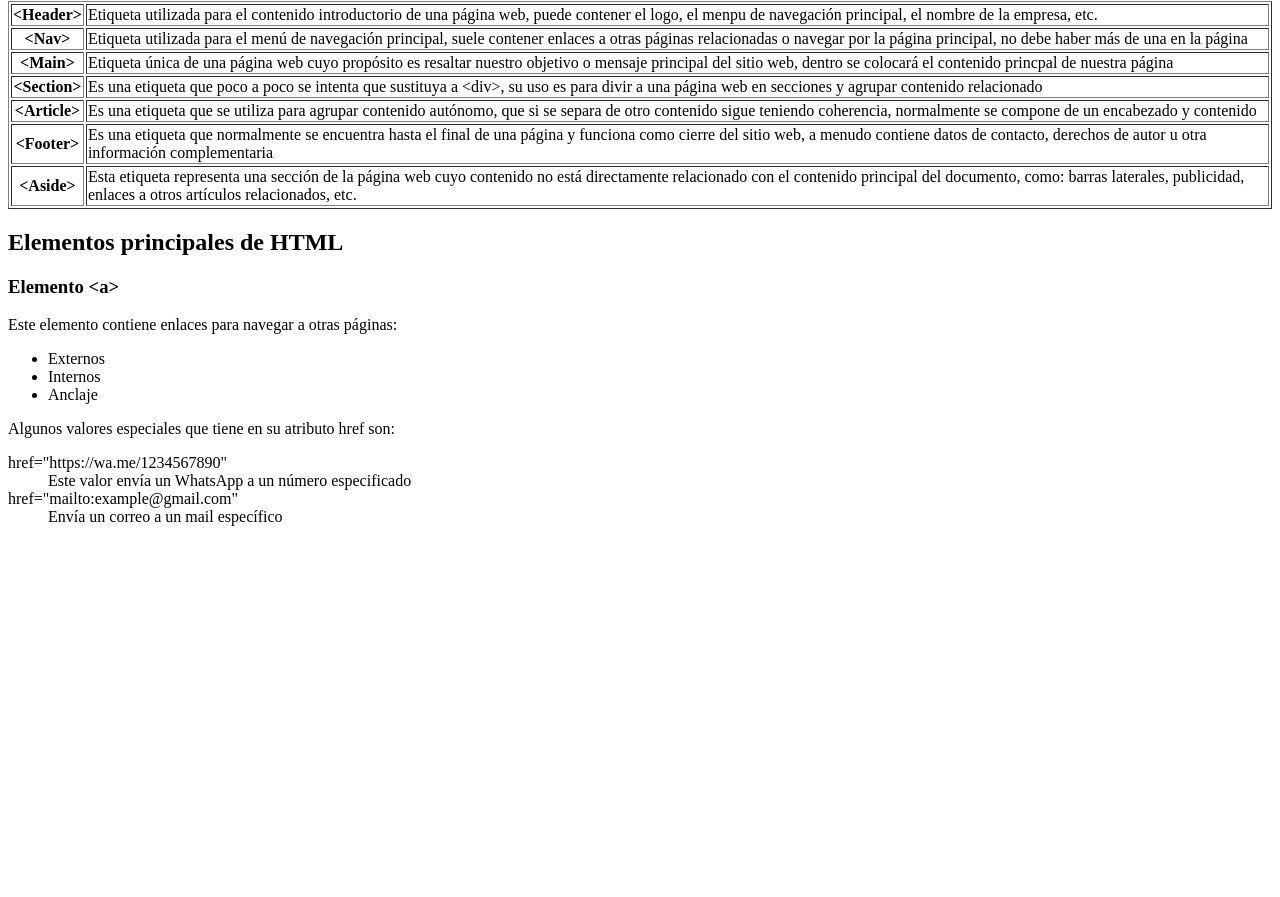
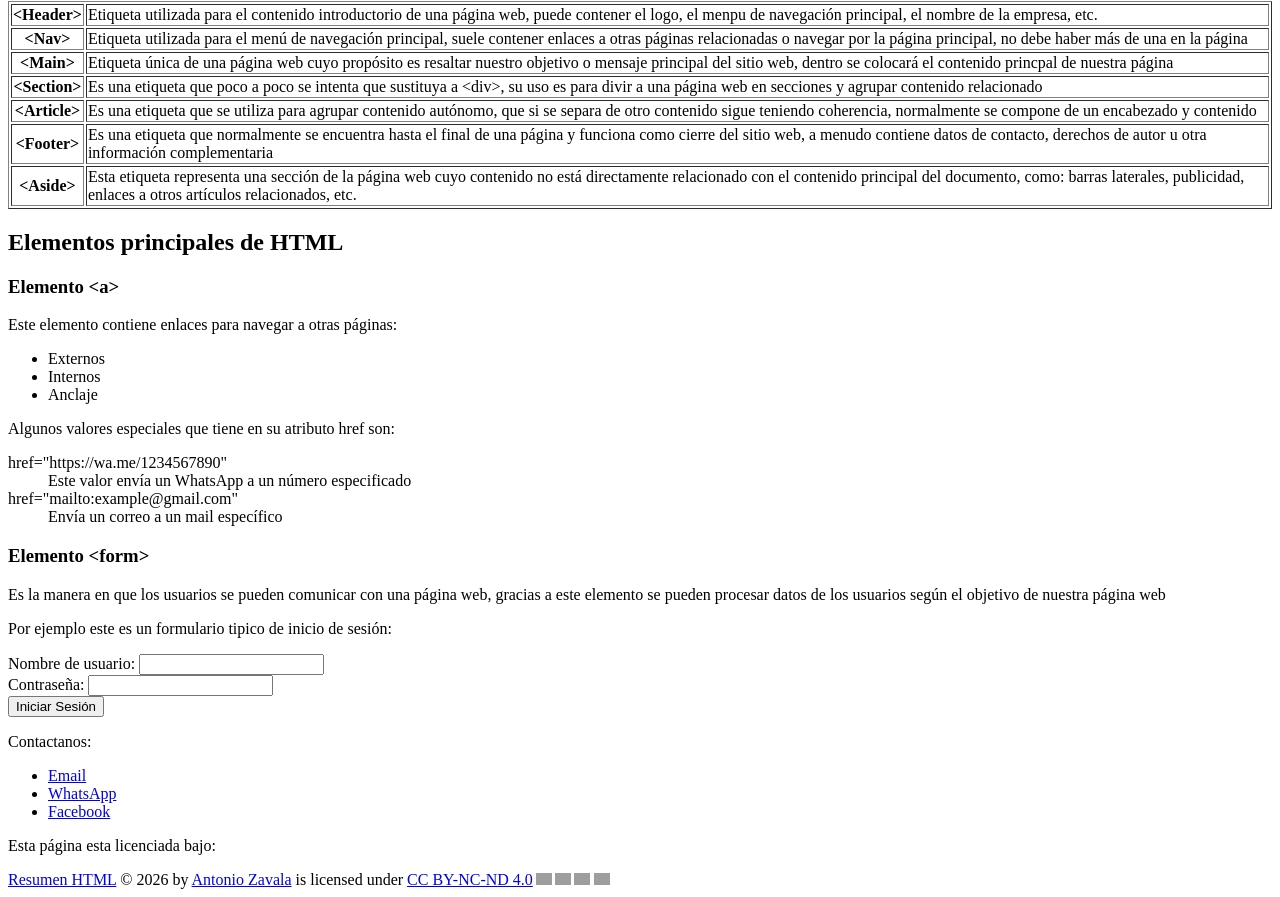
Before and after one commit to Antoniozvl/ProgramacionWeb1-1559-2027-1, a plain HTML site: page Tarea 7/index.html in a window 1280 px wide. Shown: the part 1205-2102 px from the top of the page. Before the commit the page ends 1747 px from the top, so only its background shows below. Drawn offline with Linux system fonts and the light colour scheme; grey boxes are pictures that could not be loaded.

Commit message:
Tarea 7 pt3

```diff
--- a/Tarea 7/index.html
+++ b/Tarea 7/index.html
@@ -109,7 +109,38 @@
                     <dd>Envía un correo a un mail específico</dd>
                 </dl>
             </article>
+            <article>
+                <h3>Elemento &lt;form&gt;</h3>
+                <p>Es la manera en que los usuarios se pueden comunicar con una página web, gracias a este elemento se pueden procesar datos de los usuarios
+                    según el objetivo de nuestra página web
+                </p>
+                <p>Por ejemplo este es un formulario tipico de inicio de sesión:</p>
+                <form action="procesar.py" method="post">
+                    <label for="username">Nombre de usuario:</label>
+                    <input type="text" id="username" name="username">
+                    <br>
+                    <label for="password">Contraseña:</label>
+                    <input type="password" name="password" id="password" required>
+                    <br>
+                    <button type="submit">Iniciar Sesión</button>
+                </form>
+            </article>
         </section>
     </main>
+    <footer>
+        <section>
+            <p>Contactanos:</p>
+            <ul>
+                <li><a href="mailto:example@gmail.com">Email</a></li>
+                <li><a href="https://wa.me/556898562">WhatsApp</a></li>
+                <li><a href="https://faceboook.com">Facebook</a></li>
+            </ul>
+        </section>
+        <section>
+            <p>Esta página esta licenciada bajo:</p>
+            <a href="https://127.0.0.1/Tarea7/index.html">Resumen HTML</a> © 2026 by <a href="https://github.com/Antoniozvl">Antonio Zavala</a> is licensed under <a href="https://creativecommons.org/licenses/by-nc-nd/4.0/">CC BY-NC-ND 4.0</a><img src="https://mirrors.creativecommons.org/presskit/icons/cc.svg" alt="" style="max-width: 1em;max-height:1em;margin-left: .2em;"><img src="https://mirrors.creativecommons.org/presskit/icons/by.svg" alt="" style="max-width: 1em;max-height:1em;margin-left: .2em;"><img src="https://mirrors.creativecommons.org/presskit/icons/nc.svg" alt="" style="max-width: 1em;max-height:1em;margin-left: .2em;"><img src="https://mirrors.creativecommons.org/presskit/icons/nd.svg" alt="" style="max-width: 1em;max-height:1em;margin-left: .2em;">
+        </section>
+
+    </footer>
 </body>
 </html>
```
